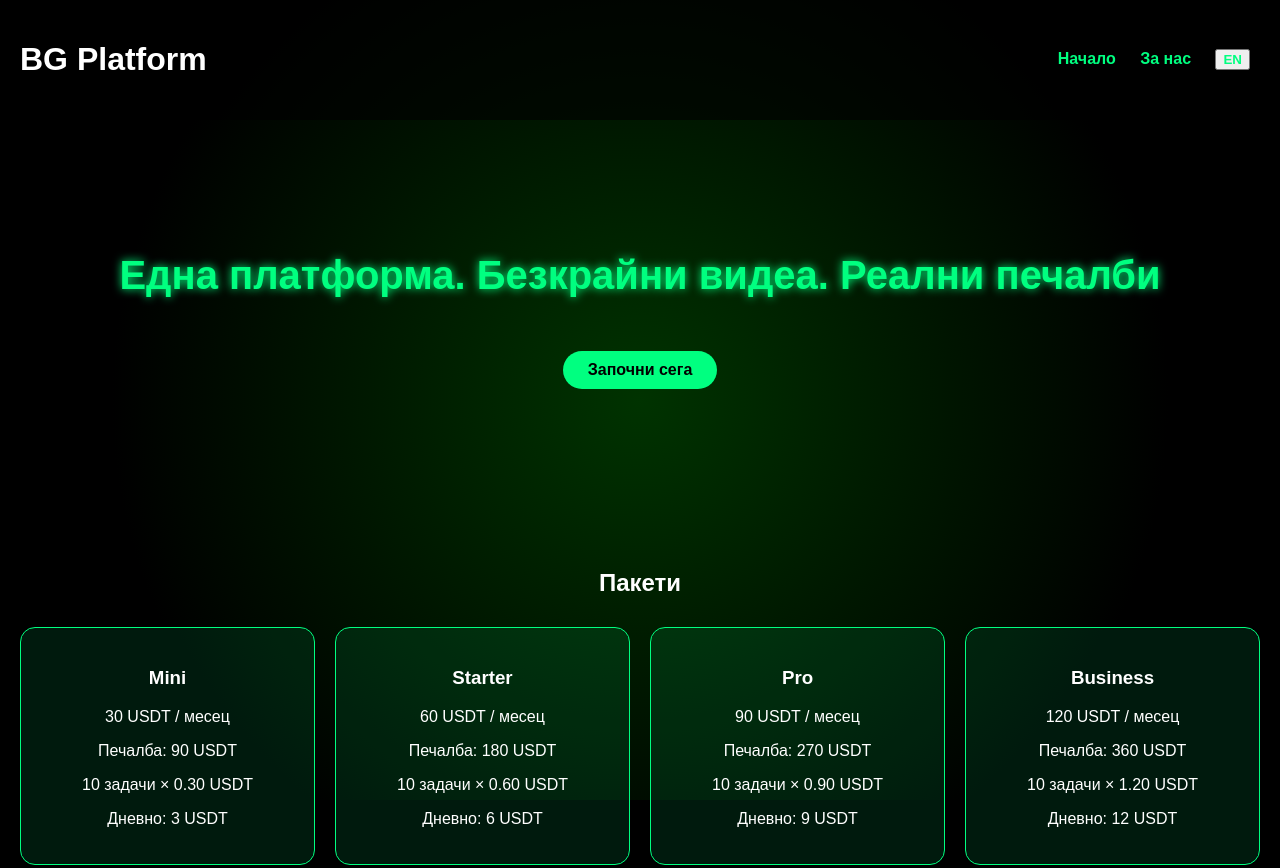
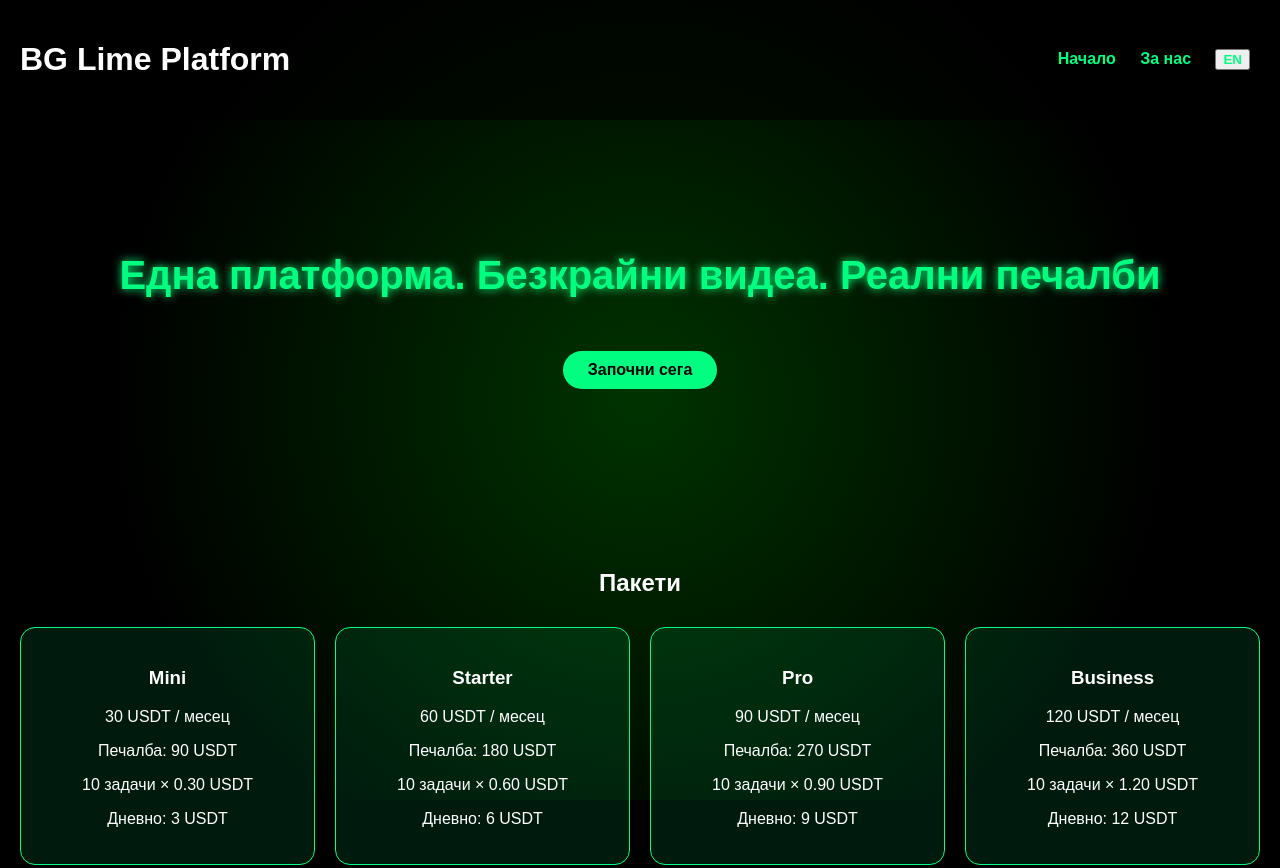
Before and after one commit to tsolov62-sketch/bg-lime-platform., a plain HTML site: page index.html in a window 1280 px wide. Shown: the top 868 px of the page. Drawn offline with Linux system fonts and the light colour scheme.

Commit message:
Update index.html

```diff
--- a/index.html
+++ b/index.html
@@ -9,7 +9,7 @@
 <body>
     <div class="background-animation"></div>
     <header>
-        <h1>BG Platform</h1>
+        <h1>BG Lime Platform</h1>
         <nav>
             <a href="#">Начало</a>
             <a href="about.html">За нас</a>
```
